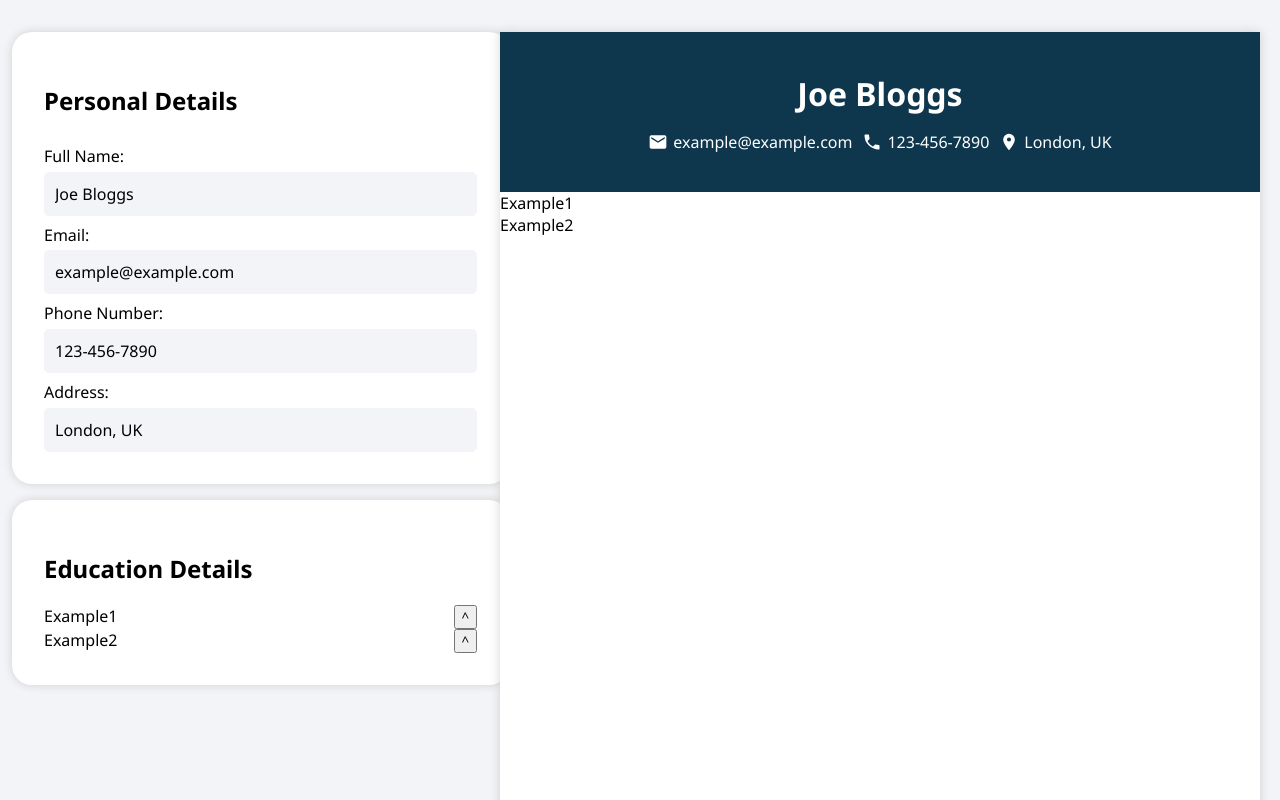
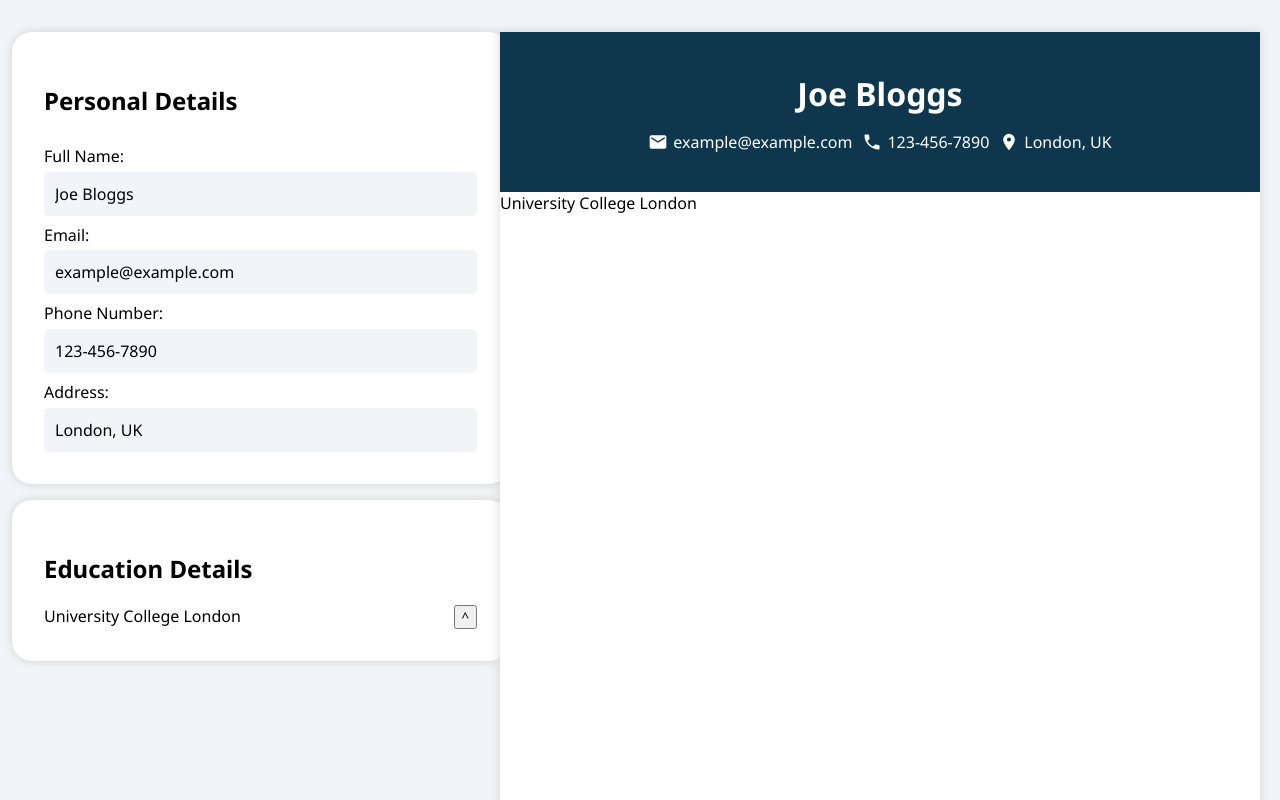
Before and after one commit to AdotK8/cv-application, a React (Vite) app: page / in a window 1280 px wide. Shown: the top 800 px of the page. Built offline with nearby package versions, Linux system fonts and the light colour scheme.

Commit message:
fixed error in upadting education, need to put together display and implement add and delete of education

```diff
--- a/src/App.jsx
+++ b/src/App.jsx
@@ -22,13 +22,11 @@ function App() {
   const [educations, setEducation] = useState([
     {
       id: uuidv4(),
-      schoolName: "Example1",
-      experience: "experience2",
-    },
-    {
-      id: uuidv4(),
-      schoolName: "Example2",
-      experience: "experience1",
+      schoolName: "University College London",
+      degree: "Masters in Electronic and Electrical Engineering",
+      startDate: "2014",
+      endDate: "2018",
+      location: "London, UK",
     },
   ]);
 
@@ -44,6 +42,7 @@ function App() {
         setPersonalDetails={setPersonalDetails}
         educations={educations}
         setEducation={setEducation}
+        addEducation={addEducation}
       />
       <CvSide personalDetails={personalDetails} educations={educations} />
     </div>
@@ -55,6 +54,7 @@ function EditSide({
   setPersonalDetails,
   educations,
   setEducation,
+  addEducation,
 }) {
   return (
     <section className="edit-side">
@@ -68,6 +68,7 @@ function EditSide({
         <SectionEducationInput
           educations={educations}
           setEducation={setEducation}
+          addEducation={addEducation}
         />
       </div>
       <div className="experience"></div>
--- a/src/SectionEducation.jsx
+++ b/src/SectionEducation.jsx
@@ -1,15 +1,25 @@
 import { useState } from "react";
 
-export function SectionEducationInput({ educations, setEducation }) {
+export function SectionEducationInput({
+  educations,
+  setEducation,
+  addEducation,
+}) {
   const [showId, setShowId] = useState(null);
-  console.log(showId);
 
   const handleChange = (event) => {
     const { name, value } = event.target;
-    setEducation((prevEducations) => ({
-      ...prevEducations,
-      [name]: value,
-    }));
+
+    setEducation((prevEducations) => {
+      return prevEducations.map((education) => {
+        if (education.id === showId) {
+          return {
+            ...education,
+            [name]: value,
+          };
+        } else return education;
+      });
+    });
   };
 
   return (
```
